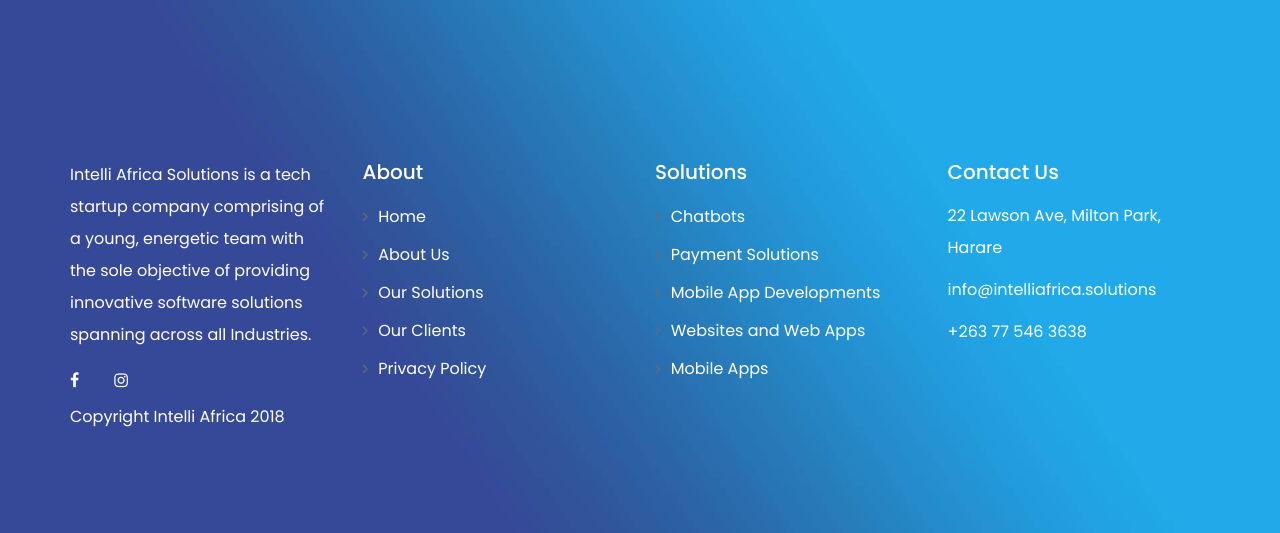
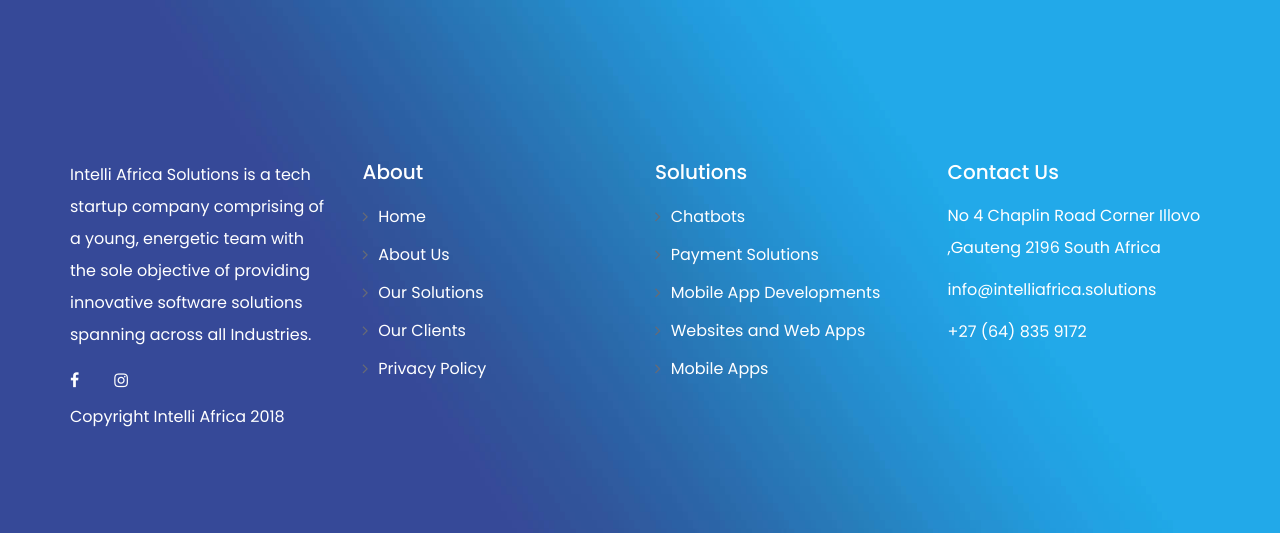
Before and after one commit to TimothyTakudzwa/intelli-website, a Flask app: page / in a window 1280 px wide. Shown: the part 5665-6198 px from the top of the page. Run offline with Flask 2, Linux system fonts and the light colour scheme; some libraries are stand-ins or nearby versions.

Commit message:
contact details

```diff
--- a/intelli/templates/index.html
+++ b/intelli/templates/index.html
@@ -667,9 +667,9 @@
                     <div class="widget">
                         <h5 class="widget-title" style="color:white">Contact Us</h5>
                         <ul>
-                            <p>22 Lawson Ave, Milton Park, Harare</p>
+                            <p>No 4 Chaplin Road Corner Illovo ,Gauteng 2196 South Africa</p>
                             <p>info@intelliafrica.solutions</p>
-                            <p>+263 77 546 3638</p>
+                            <p>+27 (64) 835 9172</p>
                         </ul>
                     </div>
                 </div>
```
